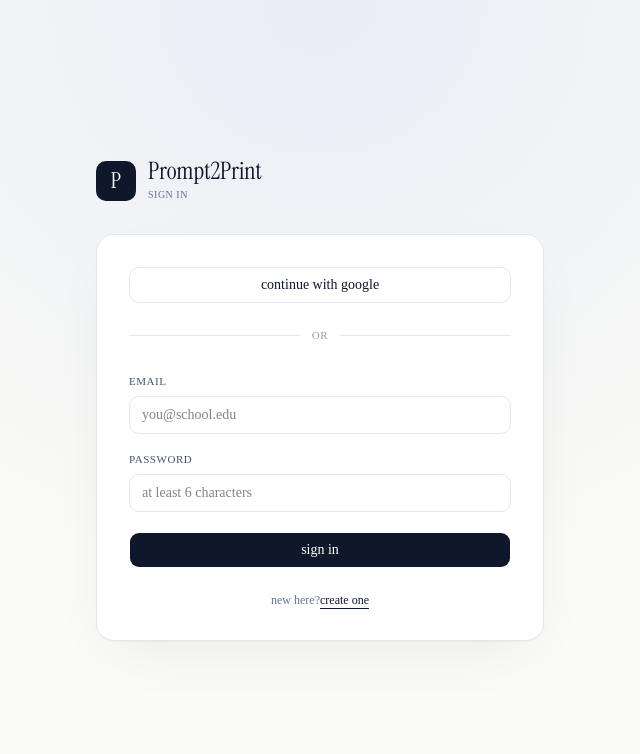
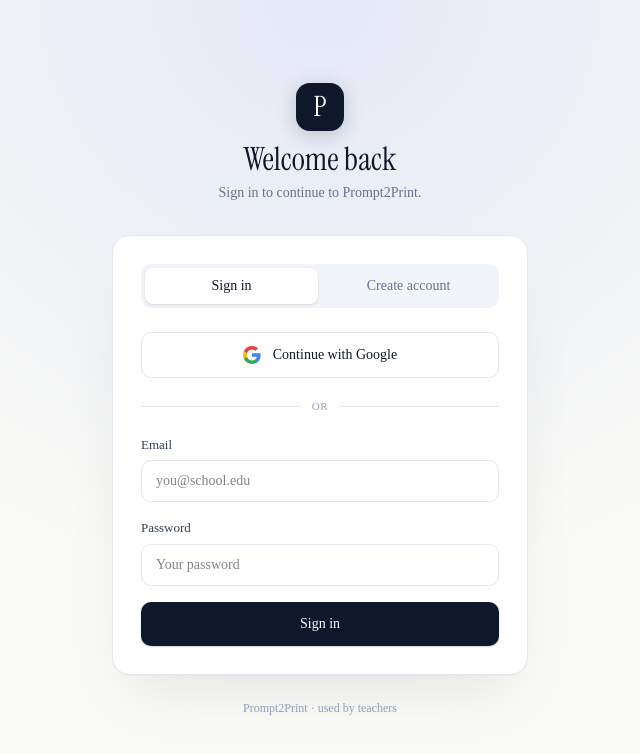
Before and after one commit to kshitijm23/Prompt2Print, a Next.js app in the folder web/: page /login in a window 1280 px wide. Shown: the top 754 px of the page, without its empty margins (320-960 px from the left). Built offline with nearby package versions, Linux system fonts and the light colour scheme; no server answers.

Commit message:
Polish login page (segmented tabs, Google icon, form design) and add account dropdown menu on home

```diff
--- a/web/src/app/login/page.js
+++ b/web/src/app/login/page.js
@@ -5,23 +5,39 @@
 import { Button } from "@/components/ui/button";
 import { createClient } from "@/lib/supabase";
 
+function GoogleIcon() {
+  return (
+    <svg width="18" height="18" viewBox="0 0 18 18" xmlns="http://www.w3.org/2000/svg">
+      <path fill="#4285F4" d="M17.64 9.2c0-.637-.057-1.251-.164-1.841H9v3.481h4.844c-.209 1.125-.843 2.078-1.796 2.717v2.259h2.908c1.702-1.567 2.684-3.875 2.684-6.616z"/>
+      <path fill="#34A853" d="M9 18c2.43 0 4.467-.806 5.956-2.182l-2.908-2.259c-.806.54-1.837.861-3.048.861-2.344 0-4.328-1.583-5.036-3.71H.957v2.332C2.438 15.983 5.482 18 9 18z"/>
+      <path fill="#FBBC05" d="M3.964 10.71c-.18-.54-.283-1.117-.283-1.71s.103-1.17.283-1.71V4.958H.957C.348 6.173.0 7.548.0 9c0 1.452.348 2.827.957 4.042l3.007-2.332z"/>
+      <path fill="#EA4335" d="M9 3.58c1.321 0 2.508.454 3.440 1.345l2.582-2.582C13.463.891 11.426 0 9 0 5.482 0 2.438 2.017.957 4.958L3.964 7.29c.708-2.127 2.692-3.71 5.036-3.71z"/>
+    </svg>
+  );
+}
+
 export default function Login() {
   const router = useRouter();
   const supabase = createClient();
 
-  const [mode, setMode] = useState("signin"); // signin | signup
+  const [mode, setMode] = useState("signin");
   const [email, setEmail] = useState("");
   const [password, setPassword] = useState("");
   const [confirm, setConfirm] = useState("");
   const [error, setError] = useState("");
   const [busy, setBusy] = useState(false);
 
-  // If already signed in, bounce to home.
   useEffect(() => {
     supabase.auth.getUser().then(({ data }) => {
       if (data.user) router.replace("/");
     });
   }, [router, supabase]);
+
+  function switchMode(nnext) {
+    setMode(nnext);
+    setError("");
+    setConfirm("");
+  }
 
   async function handleSubmit(e) {
     e.preventDefault();
@@ -29,34 +45,16 @@
     setBusy(true);
     try {
       if (mode === "signup") {
-        if (password !== confirm) {
-          throw new Error("Passwords don't match.");
-        }
-        if (password.length < 6) {
-          throw new Error("Password must be at least 6 characters.");
-        }
-        const { data, error: err } = await supabase.auth.signUp({
-          email,
-          password,
-        });
+        if (password !== confirm) throw new Error("Passwords don't match.");
+        if (password.length < 6) throw new Error("Password must be at least 6 characters.");
+        const { data, error: err } = await supabase.auth.signUp({ email, password });
         if (err) throw err;
-        // If confirm-email is off, signUp returns a session immediately.
-        if (data.session) {
-          router.replace("/");
-          return;
-        }
-        // Fallback: explicitly sign in.
-        const { error: signErr } = await supabase.auth.signInWithPassword({
-          email,
-          password,
-        });
+        if (data.session) { router.replace("/"); return; }
+        const { error: signErr } = await supabase.auth.signInWithPassword({ email, password });
         if (signErr) throw signErr;
         router.replace("/");
       } else {
-        const { error: err } = await supabase.auth.signInWithPassword({
-          email,
-          password,
-        });
+        const { error: err } = await supabase.auth.signInWithPassword({ email, password });
         if (err) throw err;
         router.replace("/");
       }
@@ -71,12 +69,12 @@
     setError("");
     const { error: err } = await supabase.auth.signInWithOAuth({
       provider: "google",
-      options: {
-        redirectTo: window.location.origin,
-      },
+      options: { redirectTo: window.location.origin },
     });
     if (err) setError(err.message);
   }
+
+  const isSignup = mode === "signup";
 
   return (
     <main className="relative min-h-screen bg-[color:#FAFAF6] flex items-center justify-center px-6">
@@ -86,49 +84,69 @@
         className="pointer-events-none absolute inset-x-0 top-0 h-[600px]"
         style={{
           background:
-            "radial-gradient(ellipse at top, rgba(42,77,255,0.08), transparent 70%)",
+            "radial-gradient(ellipse at top, rgba(42,77,255,0.1), transparent 70%)",
         }}
       />
 
-      <div className="relative w-full max-w-md">
-        {/* logo + title */}
-        <div className="flex items-center gap-3 mb-8">
-          <div className="h-10 w-10 rounded-lg bg-slate-900 flex items-center justify-center">
-            <span className="text-white font-display text-[22px] leading-none">P</span>
+      <div className="relative w-full max-w-[calc(24rem+2rem)]">
+        {/* brand */}
+        <div className="flex flex-col items-center gap-3 mb-8">
+          <div className="h-12 w-12 rounded-xl bg-slate-900 flex items-center justify-center shadow-[0px_4px_20px_rgba(15,23,42,0.2)]">
+            <span className="text-white font-display text-[28px] leading-none">P</span>
           </div>
-          <div>
-            <p className="font-display text-[24px] leading-none text-slate-900">
-              Prompt2Print
-            </p>
-            <p className="font-mono text-[10px] tracking-wider text-slate-500 uppercase mt-1">
-              {mode === "signup" ? "create account" : "sign in"}
+          <div className="text-center">
+            <h1 className="font-display text-[32px] leading-none text-slate-900">
+              {isSignup ? "Create your account" : "Welcome back"}
+            </h1>
+            <p className="mt-2 text-slate-500 text-sm">
+              {isSignup ? "Start turning prompts into polished worksheets." : "Sign in to continue to Prompt2Print."}
             </p>
           </div>
         </div>
 
-        <div className="rounded-2xl border border-slate-200 bg-white p-8 shadow-[0_1px_0px_0px_rgba(0,0,0,0.03),_0px_20px_60px_-20px_rgba(15,23,42,0.08)]">
+        <div className="rounded-2xl border border-slate-200 bg-white p-7 shadow-[0_1px_0px_0px_rgba(0,0,0,0.03),_0px_30px_60px_-20px_rgba(15,23,42,0.1)]">
+          {/* segmented tabs */}
+          <div className="relative grid grid-cols-2 gap-1 p-1 bg-slate-100 rounded-lg mb-6">
+            <button
+              type="button"
+              onClick={() => switchMode("signin")}
+              className={`px-4 py-2 rounded-md text-sm font-medium transition ${isSignup ? "text-slate-500 hover:text-slate-900" : "bg-white text-slate-900 shadow-sm"}`}
+            >
+              Sign in
+            </button>
+            <button
+              type="button"
+              onClick={() => switchMode("signup")}
+              className={`px-4 py-2 rounded-md text-sm font-medium transition ${isSignup ? "bg-white text-slate-900 shadow-sm" : "text-slate-500 hover:text-slate-900"}`}
+            >
+              Create account
+            </button>
+          </div>
+
           {/* Google button */}
-          <Button
+          <button
             type="button"
             onClick={signInWithGoogle}
-            className="w-full bg-white text-slate-900 border border-slate-200 hover:bg-slate-50"
-            size="lg"
+            className="w-full flex items-center justify-center gap-3 px-4 py-3 rounded-lg border border-slate-200 bg-white text-slate-900 font-medium text-sm hover:bg-slate-50 hover:border-slate-300 transition"
           >
-            continue with google
-          </Button>
+            <GoogleIcon />
+            {isSignup ? "Sign up with Google" : "Continue with Google"}
+          </button>
 
           {/* divider */}
-          <div className="flex items-center gap-3 my-6">
+          <div className="flex items-center gap-3 my-5">
             <div className="h-px flex-1 bg-slate-200" />
-            <span className="font-mono text-[11px] tracking-wider text-slate-400 uppercase">or</span>
+            <span className="text-[11px] text-slate-400 uppercase tracking-wider font-medium">
+              or
+            </span>
             <div className="h-px flex-1 bg-slate-200" />
           </div>
 
           {/* form */}
-          <form onSubmit={handleSubmit} className="space-y-3">
+          <form onSubmit={handleSubmit} className="space-y-4">
             <div>
-              <label className="font-mono text-[11px] tracking-wider text-slate-600 uppercase">
-                email
+              <label className="block text-[13px] font-medium text-slate-700 mb-1.5">
+                Email
               </label>
               <input
                 type="email"
@@ -136,12 +154,12 @@
                 value={email}
                 onChange={(e) => setEmail(e.target.value)}
                 placeholder="you@school.edu"
-                className="mt-1 w-full px-3 py-2 rounded-lg border border-slate-200 focus:outline-none focus:border-slate-400 text-sm"
+                className="w-full px-3.5 py-2.5 rounded-lg border border-slate-200 text-sm transition focus:outline-none focus:border-slate-900 focus:ring-0"
               />
             </div>
             <div>
-              <label className="font-mono text-[11px] tracking-wider text-slate-600 uppercase">
-                password
+              <label className="block text-[13px] font-medium text-slate-700 mb-1.5">
+                Password
               </label>
               <input
                 type="password"
@@ -149,15 +167,15 @@
                 minLength={6}
                 value={password}
                 onChange={(e) => setPassword(e.target.value)}
-                placeholder="at least 6 characters"
-                className="mt-1 w-full px-3 py-2 rounded-lg border border-slate-200 focus:outline-none focus:border-slate-400 text-sm"
+                placeholder={isSignup ? "At least 6 characters" : "Your password"}
+                className="w-full px-3.5 py-2.5 rounded-lg border border-slate-200 text-sm transition focus:outline-none focus:border-slate-900 focus:ring-0"
               />
             </div>
 
-            {mode === "signup" && (
+            {isSignup && (
               <div>
-                <label className="font-mono text-[11px] tracking-wider text-slate-600 uppercase">
-                  confirm password
+                <label className="block text-[13px] font-medium text-slate-700 mb-1.5">
+                  Confirm password
                 </label>
                 <input
                   type="password"
@@ -165,42 +183,34 @@
                   minLength={6}
                   value={confirm}
                   onChange={(e) => setConfirm(e.target.value)}
-                  placeholder="re-enter to confirm"
-                  className="mt-1 w-full px-3 py-2 rounded-lg border border-slate-200 focus:outline-none focus:border-slate-400 text-sm"
+                  placeholder="Re-enter to confirm"
+                  className="w-full px-3.5 py-2.5 rounded-lg border border-slate-200 text-sm transition focus:outline-none focus:border-slate-900 focus:ring-0"
                 />
               </div>
             )}
 
             {error && (
-              <p className="font-mono text-xs text-rose-600">{error}</p>
+              <div className="flex items-start gap-2 px-3 py-2.5 rounded-lg bg-rose-50 border border-rose-200">
+                <svg className="h-4 w-4 text-rose-600 flex-shrink-0 mt-0.5" fill="none" viewBox="0 0 24 24" stroke="currentColor">
+                  <path strokeLinecap="round" strokeLinejoin="round" strokeWidth={2} d="M12 8v4m0 4h.01M21 12a9 9 0 11-18 0 9 9 0 0118 0z" />
+                </svg>
+                <p className="text-[13px] text-rose-700">{error}</p>
+              </div>
             )}
 
-            <Button
+            <button
               type="submit"
               disabled={busy}
-              size="lg"
-              className="w-full mt-2 bg-slate-900 hover:bg-slate-800 text-white"
+              className="w-full px-4 py-3 rounded-lg bg-slate-900 hover:bg-slate-800 disabled:bg-slate-400 disabled:cursor-not-allowed text-white font-medium text-sm transition shadow-[0px_1px_2px_rgba(15,23,42,0.2)]"
             >
-              {busy ? "working…" : mode === "signup" ? "create account" : "sign in"}
-            </Button>
+              {busy ? "Working…" : isSignup ? "Create account" : "Sign in"}
+            </button>
           </form>
+        </div>
 
-          {/* toggle */}
-          <p className="text-center mt-6 font-mono text-xs text-slate-500">
-            {mode === "signup" ? "already have an account?" : "new here?"}
-            <button
-              type="button"
-              onClick={() => {
-                setMode(mode === "signup" ? "signin" : "signup");
-                setError("");
-                setConfirm("");
-              }}
-              className="text-slate-900 underline underline-offset-4 hover:text-slate-600"
-            >
-              {mode === "signup" ? "sign in" : "create one"}
-            </button>
-          </p>
-        </div>
+        <p className="text-center mt-6 text-[12px] text-slate-400">
+          Prompt2Print · used by teachers
+        </p>
       </div>
     </main>
   );
--- a/web/src/app/page.js
+++ b/web/src/app/page.js
@@ -17,6 +17,18 @@
   const router = useRouter();
   const supabase = createClient();
   const [userEmail, setUserEmail] = useState("");
+  const [menuOpen, setMenuOpen] = useState(false);
+  const menuRef = useRef(null);
+
+  useEffect(() => {
+    function handleClickOutside(e) {
+      if (menuRef.current && !menuRef.current.contains(e.target)) {
+        setMenuOpen(false);
+      }
+    }
+    if (menuOpen) document.addEventListener("mousedown", handleClickOutside);
+    return () => document.removeEventListener("mousedown", handleClickOutside);
+  }, [menuOpen]);
 
   useEffect(() => {
     supabase.auth.getUser().then(({ data }) => {
@@ -63,16 +75,33 @@
   return (
     <main className="relative min-h-screen bg-[color:#FAFAF6] overflow-hidden">
 
-      {/* sign-out-bar */}
-      <div className="absolute top-4 right-6 z-20 flex items-center gap-3 font-mono text-xs text-slate-500">
-        {userEmail && <span>{userEmail}</span>}
-        <button
-          onClick={handleSignOut}
-          className="underline underline-offset-4 hover:text-slate-900 transition"
-        >
-          sign out
-        </button>
-      </div>
+
+      {/* account-menu */}
+      {userEmail && (
+        <div className="absolute top-5 right-6 z-30" ref={menuRef}>
+          <button
+            onClick={() => setMenuOpen(!menuOpen)}
+            className="h-10 w-10 rounded-full bg-slate-900 text-white flex items-center justify-center font-medium text-sm shadow-[0px_2px_8px_rgba(15,23,42,0.15)] hover:shadow-[0px_4px_16px_rgba(15,23,42,0.2)] transition"
+            aria-label="Account menu"
+          >
+            {userEmail.charAt(0).toUpperCase()}
+          </button>
+          {menuOpen && (
+            <div className="absolute right-0 top-12 w-64 rounded-xl border border-slate-200 bg-white shadow-[0px_10px_40px_rgba(15,23,42,0.15)] overflow-hidden">
+              <div className="px-4 py-3 border-b border-slate-100">
+                <p className="text-[11px] uppercase tracking-wider text-slate-400 font-medium">Signed in as</p>
+                <p className="text-sm text-slate-900 truncate mt-0.5">{userEmail}</p>
+              </div>
+              <button
+                onClick={handleSignOut}
+                className="w-full text-left px-4 py-2.5 text-sm text-slate-700 hover:bg-slate-50 hover:text-slate-900 transition"
+              >
+                Sign out
+              </button>
+            </div>
+          )}
+        </div>
+      )}
 
 {/* soft hero gradient */}
       <div
```
